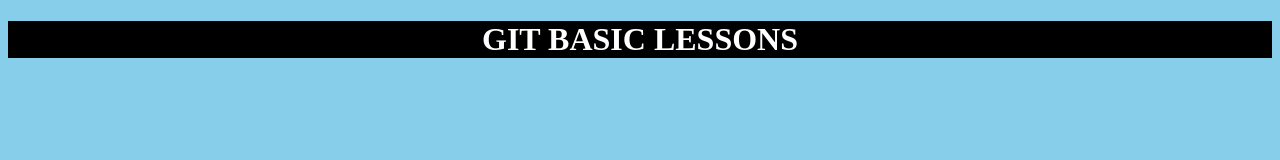
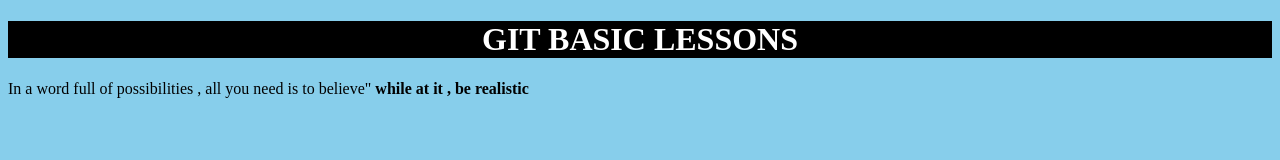
Before and after one commit to beckymlinda/git-turtorial, a plain HTML site: page index.html in a window 1280 px wide. Drawn offline with Linux system fonts and the light colour scheme.

Commit message:
added some word

```diff
--- a/index.html
+++ b/index.html
@@ -10,5 +10,9 @@
 
 <h1>GIT BASIC LESSONS</h1>
 
+<p>In a word full of possibilities , all you need is to believe"
+
+<b> while at it , be realistic</b></p>
+
 </body>
 </html>
```
Also changed, not shown: 1 other file.
